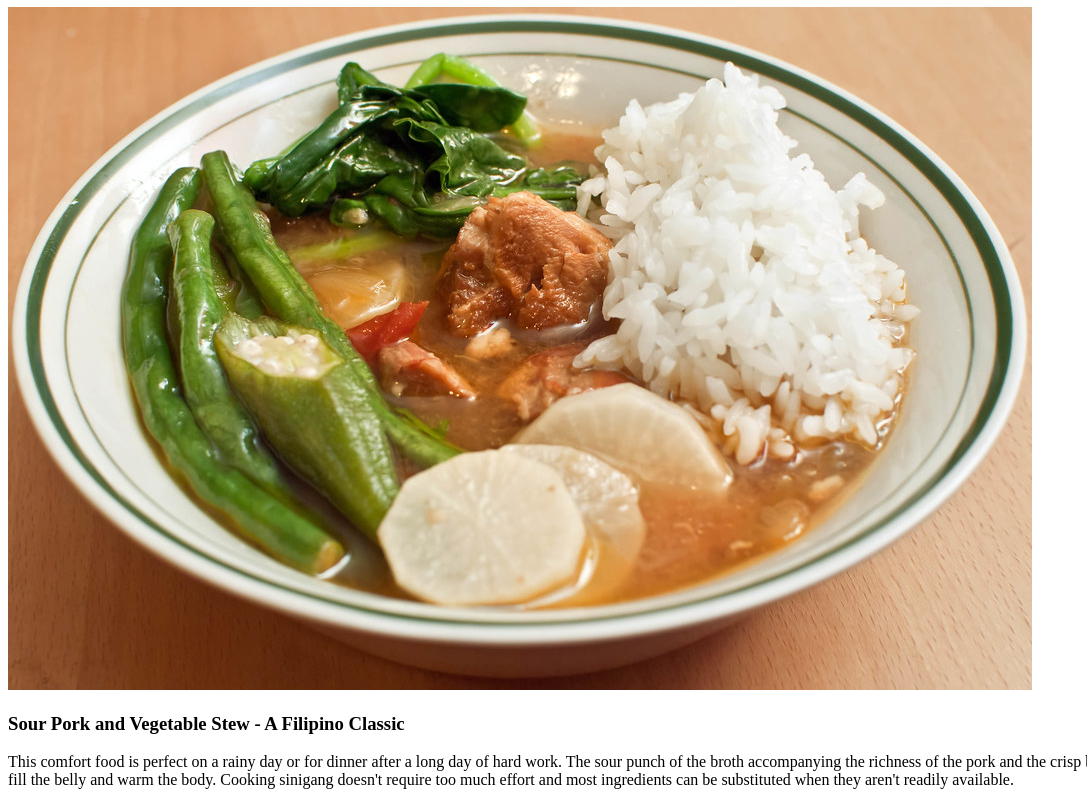
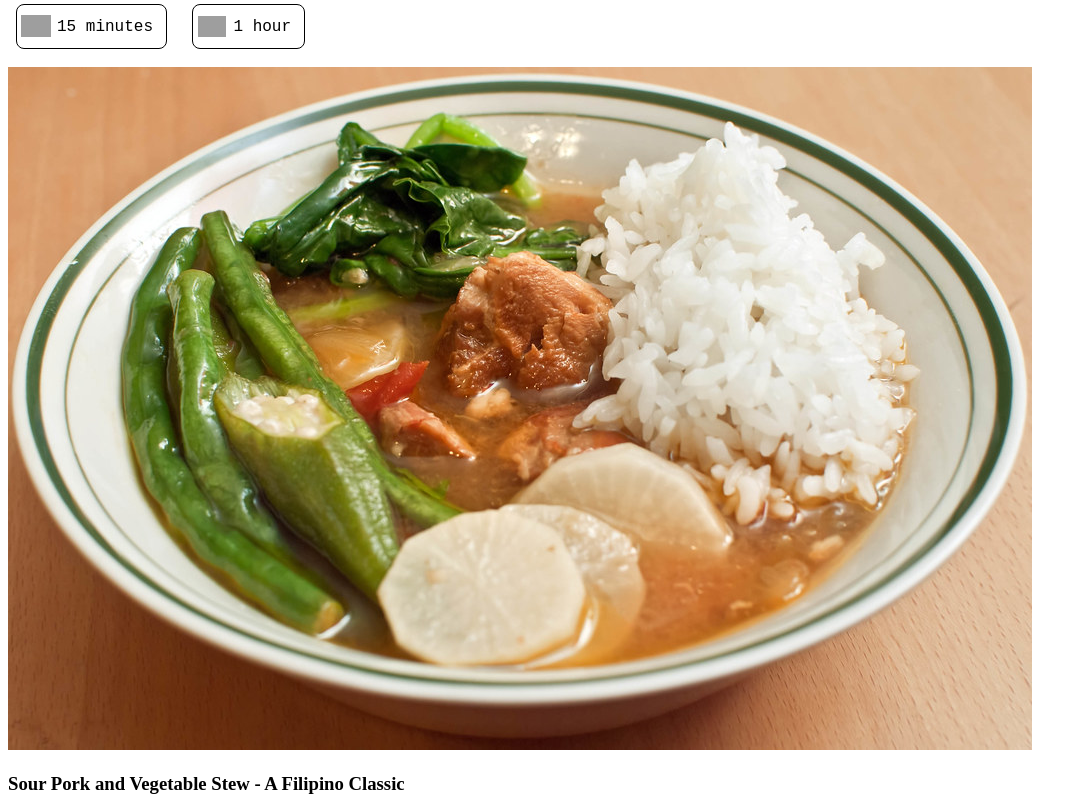
Before and after one commit to alexa-acosta/odin-recipes, a plain HTML site: page recipes/sinigang.html in a window 1280 px wide. Shown: the part 73-875 px from the top of the page, without its empty margins (0-1087 px from the left). Drawn offline with Linux system fonts and the light colour scheme; grey boxes are pictures that could not be loaded.

Commit message:
Add prep/cook time and format with CSS

```diff
--- /dev/null
+++ b/recipes/recipes-styles.css
@@ -0,0 +1,23 @@
+.times {
+    font-family: 'Courier New', monospace;
+    margin: 2em 0em;
+}
+
+.times span {
+    border: 1px solid black;
+    border-radius: 0.5em;
+    padding: 0.8em 0.8em 0.8em 2.5em;
+    margin: 0.5em;
+}
+
+#prep {
+    background: url('https://www.svgrepo.com/show/79446/knives.svg') no-repeat;
+    background-size: 20%;
+    background-position: 3% 50%;
+}
+
+#cook {
+    background: url('https://www.svgrepo.com/show/52540/pot.svg') no-repeat;
+    background-size: 25%;
+    background-position: 5% 50%;
+}
--- a/recipes/sinigang.html
+++ b/recipes/sinigang.html
@@ -3,11 +3,17 @@
 <html lang="en">
     <head>
         <meta charset="utf-8">
+        <link rel="stylesheet" href="./recipes-styles.css">
+
         <title>Odin Recipes - Sinigang</title>
     </head>
 
     <body>
         <h1>Sinigang</h1>
+        <div class="times">
+            <span id="prep" title="Prep Time">15 minutes</span>
+            <span id="cook" title="Cook Time">1 hour</span>
+        </div>
 
         <p><img src="./../img/sinigang.jpg" alt="A bowl of Pork Sinigang with pork cubes, string beans, okra, daikon radish, kangkong leaves and rice in a clear, brown broth." /></p>
 
```
